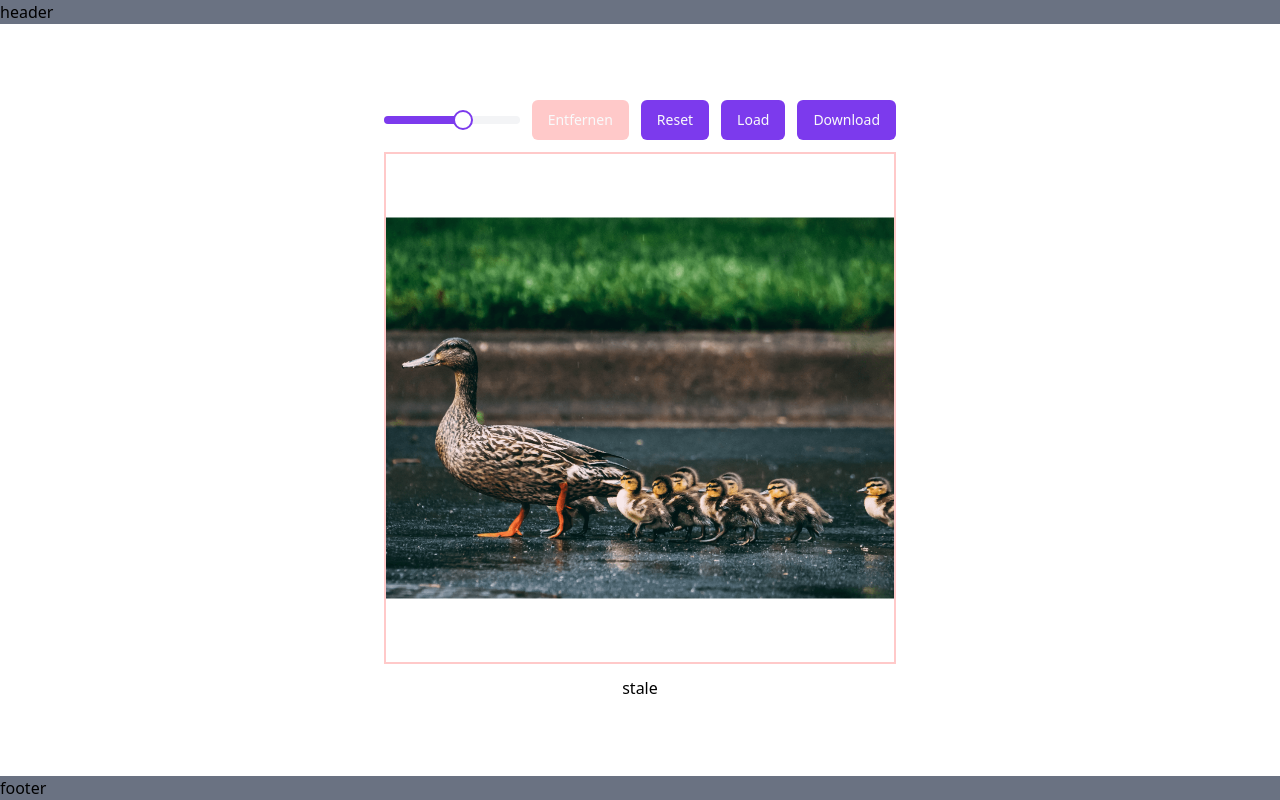
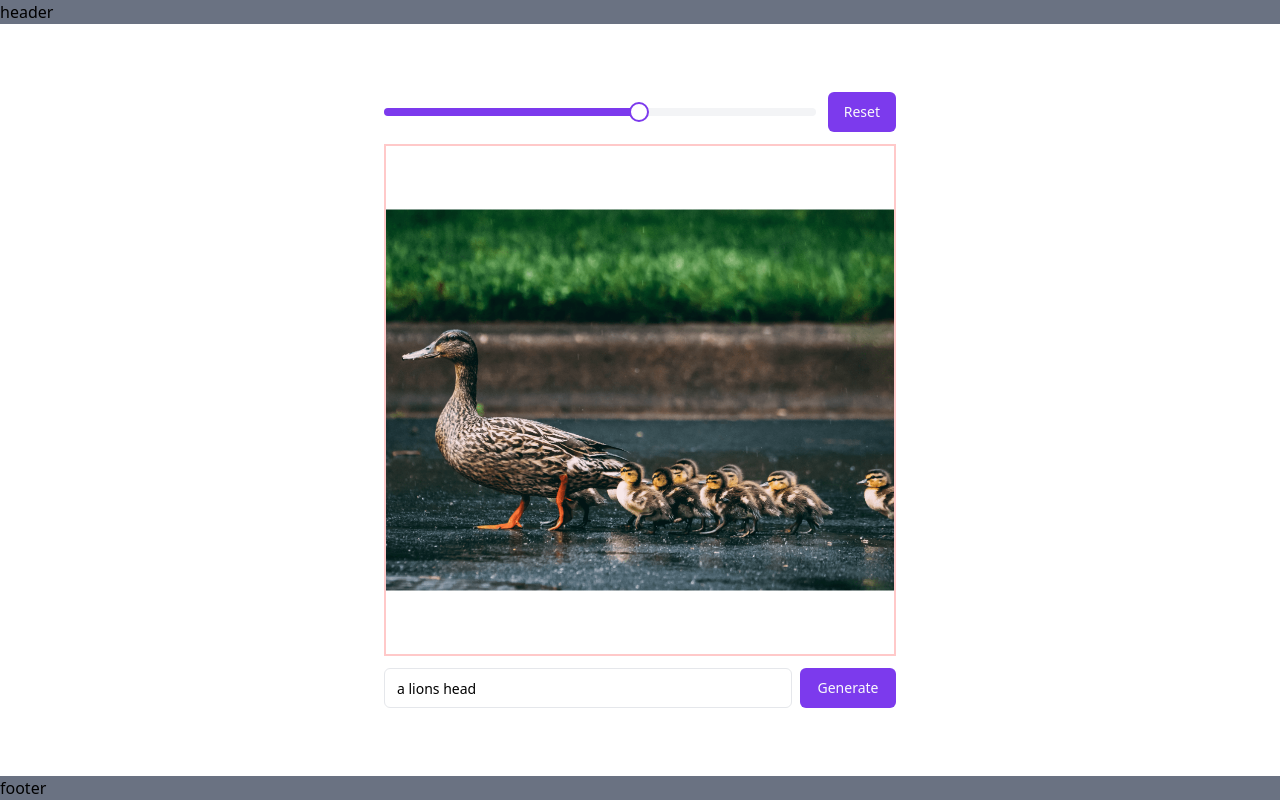
Before and after one commit to barisdemirci8/blusherai, a Next.js app: page / in a window 1280 px wide. Built offline with nearby package versions, Linux system fonts and the light colour scheme.

Commit message:
rhf impl, rquest to api todo

```diff
--- a/package.json
+++ b/package.json
@@ -9,6 +9,8 @@
     "lint": "next lint"
   },
   "dependencies": {
+    "@hookform/resolvers": "^3.10.0",
+    "@radix-ui/react-label": "^2.1.1",
     "@radix-ui/react-slider": "^1.2.2",
     "@radix-ui/react-slot": "^1.1.1",
     "@tanstack/react-query": "^5.65.1",
@@ -22,7 +24,8 @@
     "react-dropzone": "^14.3.5",
     "react-hook-form": "^7.54.2",
     "tailwind-merge": "^2.6.0",
-    "tailwindcss-animate": "^1.0.7"
+    "tailwindcss-animate": "^1.0.7",
+    "zod": "^3.24.1"
   },
   "devDependencies": {
     "@tailwindcss/postcss": "^4.0.0",
--- a/src/app/page.tsx
+++ b/src/app/page.tsx
@@ -1,10 +1,11 @@
-import Blusher from "@/components/image/blusher";
+import Blusher from "@/components/image/blusherImageHandler";
+import BlusherForm from "@/components/image/blusherForm";
 
 export default function Home() {
 
   return (
     <main className="flex-1 flex flex-col justify-center items-center">
-        <Blusher />
+        <BlusherForm />
     </main>
   );
 }
--- /dev/null
+++ b/src/components/image/blusherForm.tsx
@@ -0,0 +1,71 @@
+"use client";
+
+import { useForm } from "react-hook-form";
+import { zodResolver } from "@hookform/resolvers/zod";
+import { z } from "zod";
+import { Form, FormControl, FormField, FormItem, FormMessage } from "../ui/form";
+import { Input } from "../ui/input";
+import BlusherImageHandler from "./blusherImageHandler";
+import { Button } from "../ui/button";
+import { useBlush } from "@/lib/hooks/use-blush";
+
+const blusherFormSchema = z.object({
+    prompt: z.string().nonempty({message: 'Prompt can not be empty.'}),
+    image: z.instanceof(Blob).nullable(),
+});
+export type BlusherForm = z.infer<typeof blusherFormSchema>;
+
+export default function BlusherForm() {
+
+    const { mutate, data, error, isPending } = useBlush();
+    console.log('data: ', data);
+
+    const form = useForm<BlusherForm>({
+        resolver: zodResolver(blusherFormSchema),
+        defaultValues: {
+            prompt: "a lions head"
+        }
+    })
+
+    const { control, handleSubmit } = form;
+
+    const onSubmit = async (formValues: BlusherForm) => {
+        console.log('submitting form: ', formValues);
+
+        // convert blob to buffer
+        if (formValues.image) {
+            const arrayBuffer = await formValues.image.arrayBuffer();
+
+            const formData = new FormData();
+            formData.append('prompt', formValues.prompt);
+            formData.append('image', formValues.image);
+
+            mutate(formData);
+        }
+    }
+
+    return (
+      <Form {...form}>
+        <form onSubmit={handleSubmit(onSubmit)} className="space-y-3">
+          <BlusherImageHandler />
+          <div className="grid grid-cols-5 gap-2">
+            <FormField
+              name="prompt"
+              control={control}
+              render={({ field }) => (
+                <FormItem className="col-span-4">
+                  <FormControl>
+                    <Input {...field}/>
+                  </FormControl>
+                  <FormMessage />
+                </FormItem>
+              )}
+            />
+            <Button type="submit" className="hover:cursor-pointer">
+              Generate
+            </Button>
+          </div>
+        </form>
+      </Form>
+    );
+}
--- a/src/components/image/blusher.tsx
+++ b/src/components/image/blusherImageHandler.tsx
@@ -4,18 +4,17 @@
 import { Button } from "../ui/button";
 import { Slider } from "../ui/slider";
 import { useBlush } from "@/lib/hooks/use-blush";
+import { BlusherForm } from "./blusherForm";
+import { useFormContext } from "react-hook-form";
 
-export default function Blusher() {
+export default function BlusherImageHandler() {
 
-    const { mutate, data, error, isPending } = useBlush();
-    console.log('data: ', data);
-    console.log('error: ', error);
+    const { setValue } = useFormContext<BlusherForm>();
 
     const canvasRef = useRef<HTMLCanvasElement>(null);
     const imageRef = useRef<HTMLImageElement>(null);
 
     const [isDrawing, setIsDrawing] = useState<boolean>(false);
-    const [isErasing, setIsErasing] = useState<boolean>(false);
     const [brushSize, setBrushSize] = useState<number>(60);
 
     useEffect(() => {
@@ -36,7 +35,15 @@
     }
 
     const stopDraw = () => {
-        setIsDrawing(false);
+        if (isDrawing) {
+
+            setIsDrawing(false);
+            const canvas = canvasRef.current;
+
+            if (canvas) {
+                canvas.toBlob((blob) => setValue("image", blob), "image/png");
+            }
+        }
     }
 
     const draw = (e: React.MouseEvent<HTMLCanvasElement>) => {
@@ -103,16 +110,6 @@
         }
     };
 
-    const loadImage = () => {
-        // just for testing
-        const canvas = canvasRef.current;
-        const ctx = canvas?.getContext("2d");
-
-        if (canvas && ctx && imageRef.current) {
-            ctx.drawImage(imageRef.current, 0, 0);
-        }
-    }
-
     const downloadImage = () => {
         const canvas = canvasRef.current;
         const ctx = canvas?.getContext("2d");
@@ -146,10 +143,6 @@
                 //maskCtx.drawImage(canvas, 0, 0);
 
                 // download the image
-                canvas.toBlob((blob) => {
-
-                    mutate("anything");
-                }, "image/png");
 
                 /* const dataUrl = canvas.toDataURL("image/png");
                 const link = document.createElement("a");
@@ -163,13 +156,6 @@
 
     return (
       <div className="flex flex-col justify-center items-center gap-3">
-        {/* <div className="w-128 h-128">
-                <img
-                    src={"/images/ducks.png"}
-                    alt="test image"
-                    className="object-fill rounded-sm"
-                />
-            </div> */}
         <div className="flex justify-center items-center gap-3 w-full">
           <Slider
             className="cursor-pointer"
@@ -179,17 +165,8 @@
             max={100}
             min={1}
           />
-          <Button className="hover:cursor-pointer bg-red-200" onClick={(e) => setIsErasing(!isErasing)}>
-            Entfernen
-          </Button>
           <Button className="hover:cursor-pointer" onClick={clearDrawing}>
             Reset
-          </Button>
-          <Button className="hover:cursor-pointer" onClick={loadImage}>
-            Load
-          </Button>
-          <Button className="hover:cursor-pointer" onClick={downloadImage}>
-            Download
           </Button>
         </div>
 
@@ -203,8 +180,6 @@
           onMouseLeave={stopDraw}
           onMouseMove={draw}
         />
-
-        <div>{isPending ? 'pending..' : 'stale'}</div>
       </div>
     );
 }
--- /dev/null
+++ b/src/components/ui/form.tsx
@@ -0,0 +1,178 @@
+"use client"
+
+import * as React from "react"
+import * as LabelPrimitive from "@radix-ui/react-label"
+import { Slot } from "@radix-ui/react-slot"
+import {
+  Controller,
+  ControllerProps,
+  FieldPath,
+  FieldValues,
+  FormProvider,
+  useFormContext,
+} from "react-hook-form"
+
+import { cn } from "@/lib/utils"
+import { Label } from "@/components/ui/label"
+
+const Form = FormProvider
+
+type FormFieldContextValue<
+  TFieldValues extends FieldValues = FieldValues,
+  TName extends FieldPath<TFieldValues> = FieldPath<TFieldValues>
+> = {
+  name: TName
+}
+
+const FormFieldContext = React.createContext<FormFieldContextValue>(
+  {} as FormFieldContextValue
+)
+
+const FormField = <
+  TFieldValues extends FieldValues = FieldValues,
+  TName extends FieldPath<TFieldValues> = FieldPath<TFieldValues>
+>({
+  ...props
+}: ControllerProps<TFieldValues, TName>) => {
+  return (
+    <FormFieldContext.Provider value={{ name: props.name }}>
+      <Controller {...props} />
+    </FormFieldContext.Provider>
+  )
+}
+
+const useFormField = () => {
+  const fieldContext = React.useContext(FormFieldContext)
+  const itemContext = React.useContext(FormItemContext)
+  const { getFieldState, formState } = useFormContext()
+
+  const fieldState = getFieldState(fieldContext.name, formState)
+
+  if (!fieldContext) {
+    throw new Error("useFormField should be used within <FormField>")
+  }
+
+  const { id } = itemContext
+
+  return {
+    id,
+    name: fieldContext.name,
+    formItemId: `${id}-form-item`,
+    formDescriptionId: `${id}-form-item-description`,
+    formMessageId: `${id}-form-item-message`,
+    ...fieldState,
+  }
+}
+
+type FormItemContextValue = {
+  id: string
+}
+
+const FormItemContext = React.createContext<FormItemContextValue>(
+  {} as FormItemContextValue
+)
+
+const FormItem = React.forwardRef<
+  HTMLDivElement,
+  React.HTMLAttributes<HTMLDivElement>
+>(({ className, ...props }, ref) => {
+  const id = React.useId()
+
+  return (
+    <FormItemContext.Provider value={{ id }}>
+      <div ref={ref} className={cn("space-y-2", className)} {...props} />
+    </FormItemContext.Provider>
+  )
+})
+FormItem.displayName = "FormItem"
+
+const FormLabel = React.forwardRef<
+  React.ElementRef<typeof LabelPrimitive.Root>,
+  React.ComponentPropsWithoutRef<typeof LabelPrimitive.Root>
+>(({ className, ...props }, ref) => {
+  const { error, formItemId } = useFormField()
+
+  return (
+    <Label
+      ref={ref}
+      className={cn(error && "text-destructive", className)}
+      htmlFor={formItemId}
+      {...props}
+    />
+  )
+})
+FormLabel.displayName = "FormLabel"
+
+const FormControl = React.forwardRef<
+  React.ElementRef<typeof Slot>,
+  React.ComponentPropsWithoutRef<typeof Slot>
+>(({ ...props }, ref) => {
+  const { error, formItemId, formDescriptionId, formMessageId } = useFormField()
+
+  return (
+    <Slot
+      ref={ref}
+      id={formItemId}
+      aria-describedby={
+        !error
+          ? `${formDescriptionId}`
+          : `${formDescriptionId} ${formMessageId}`
+      }
+      aria-invalid={!!error}
+      {...props}
+    />
+  )
+})
+FormControl.displayName = "FormControl"
+
+const FormDescription = React.forwardRef<
+  HTMLParagraphElement,
+  React.HTMLAttributes<HTMLParagraphElement>
+>(({ className, ...props }, ref) => {
+  const { formDescriptionId } = useFormField()
+
+  return (
+    <p
+      ref={ref}
+      id={formDescriptionId}
+      className={cn("text-sm text-muted-foreground", className)}
+      {...props}
+    />
+  )
+})
+FormDescription.displayName = "FormDescription"
+
+const FormMessage = React.forwardRef<
+  HTMLParagraphElement,
+  React.HTMLAttributes<HTMLParagraphElement>
+>(({ className, children, ...props }, ref) => {
+  const { error, formMessageId } = useFormField()
+  const body = error ? String(error?.message) : children
+
+  if (!body) {
+    return null
+  }
+
+  return (
+    <p
+      ref={ref}
+      id={formMessageId}
+      className={cn("text-sm font-medium text-destructive", className)}
+      {...props}
+    >
+      {body}
+    </p>
+  )
+})
+FormMessage.displayName = "FormMessage"
+
+export {
+  useFormField,
+  Form,
+  FormItem,
+  FormLabel,
+  FormControl,
+  FormDescription,
+  FormMessage,
+  FormField,
+}
--- /dev/null
+++ b/src/components/ui/input.tsx
@@ -0,0 +1,22 @@
+import * as React from "react"
+
+import { cn } from "@/lib/utils"
+
+const Input = React.forwardRef<HTMLInputElement, React.ComponentProps<"input">>(
+  ({ className, type, ...props }, ref) => {
+    return (
+      <input
+        type={type}
+        className={cn(
+          "flex h-10 w-full rounded-md border border-input bg-background px-3 py-2 text-base ring-offset-background file:border-0 file:bg-transparent file:text-sm file:font-medium file:text-foreground placeholder:text-muted-foreground focus-visible:outline-none focus-visible:ring-2 focus-visible:ring-ring focus-visible:ring-offset-2 disabled:cursor-not-allowed disabled:opacity-50 md:text-sm",
+          className
+        )}
+        ref={ref}
+        {...props}
+      />
+    )
+  }
+)
+Input.displayName = "Input"
+
+export { Input }
--- /dev/null
+++ b/src/components/ui/label.tsx
@@ -0,0 +1,26 @@
+"use client"
+
+import * as React from "react"
+import * as LabelPrimitive from "@radix-ui/react-label"
+import { cva, type VariantProps } from "class-variance-authority"
+
+import { cn } from "@/lib/utils"
+
+const labelVariants = cva(
+  "text-sm font-medium leading-none peer-disabled:cursor-not-allowed peer-disabled:opacity-70"
+)
+
+const Label = React.forwardRef<
+  React.ElementRef<typeof LabelPrimitive.Root>,
+  React.ComponentPropsWithoutRef<typeof LabelPrimitive.Root> &
+    VariantProps<typeof labelVariants>
+>(({ className, ...props }, ref) => (
+  <LabelPrimitive.Root
+    ref={ref}
+    className={cn(labelVariants(), className)}
+    {...props}
+  />
+))
+Label.displayName = LabelPrimitive.Root.displayName
+
+export { Label }
--- a/src/lib/hooks/use-blush.ts
+++ b/src/lib/hooks/use-blush.ts
@@ -1,3 +1,4 @@
+import { BlusherForm } from "@/components/image/blusherForm";
 import { useMutation } from "@tanstack/react-query";
 
 const BLUSH_QUERY_KEY = "BLUSH_QUERY_KEY";
@@ -5,19 +6,20 @@
 export function useBlush() {
     return useMutation({
         mutationKey: [ BLUSH_QUERY_KEY ],
-        mutationFn: (image: any) => {
-            return createImage(image);
+        mutationFn: (formData: FormData) => {
+            return createImage(formData);
         }
     });
 }
 
-async function createImage(image: any) {
+async function createImage(formData: FormData) {
     const options = {
-        headers: {
+        /* headers: {
             'Content-Type' : 'application/json',
             'Accept' : 'application/json'
-        },
+        }, */
         method: 'POST',
+        body: formData,
     };
 
     const response = await fetch('/api/blusher', options);
```
Also changed, not shown: src/app/api/blusher/route.ts (+8 -4 lines), src/components/prompt/prompt.tsx (added, +9 -0 lines), 1 other file (tests, documents, lock files or other folders).
